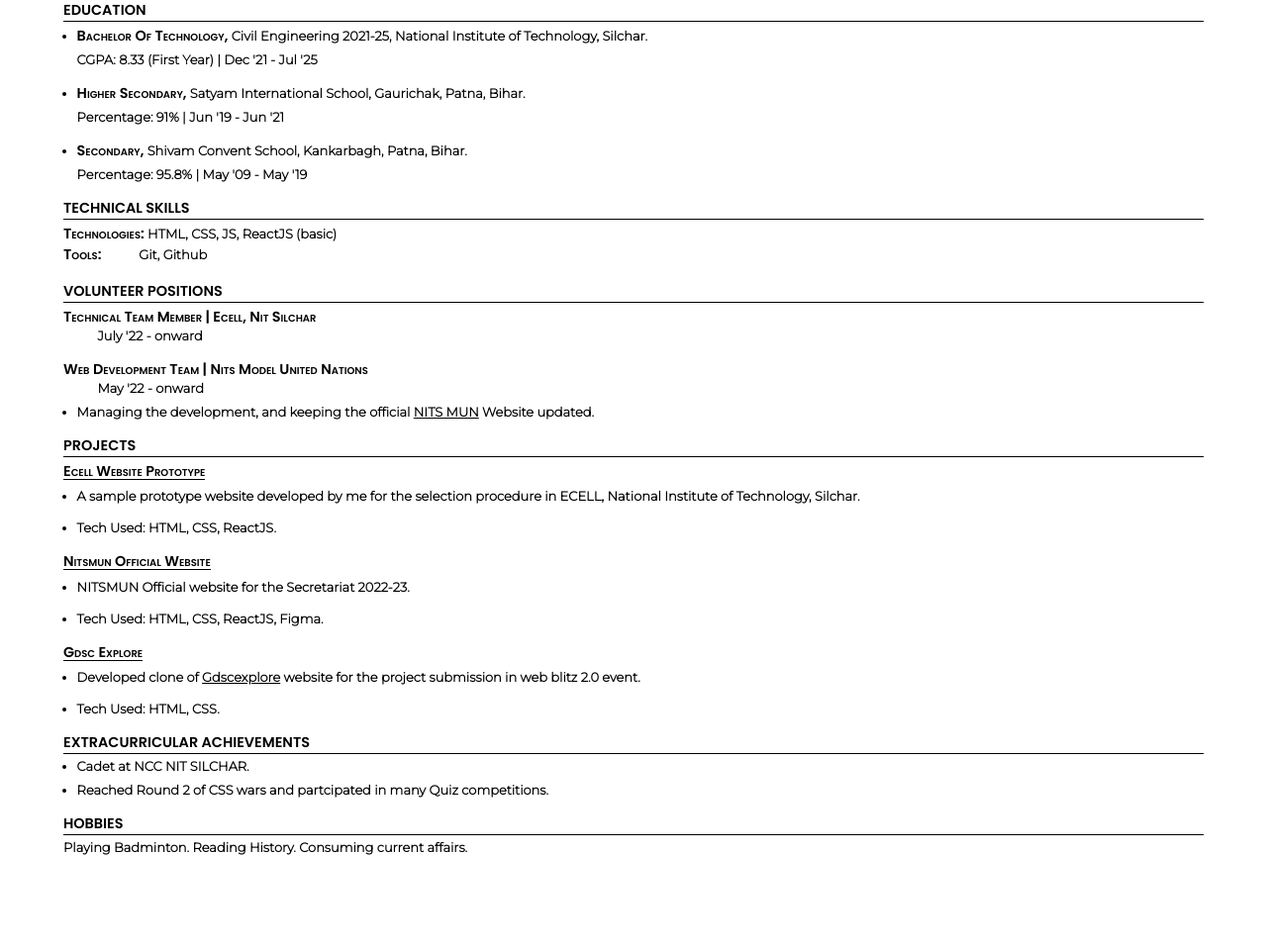
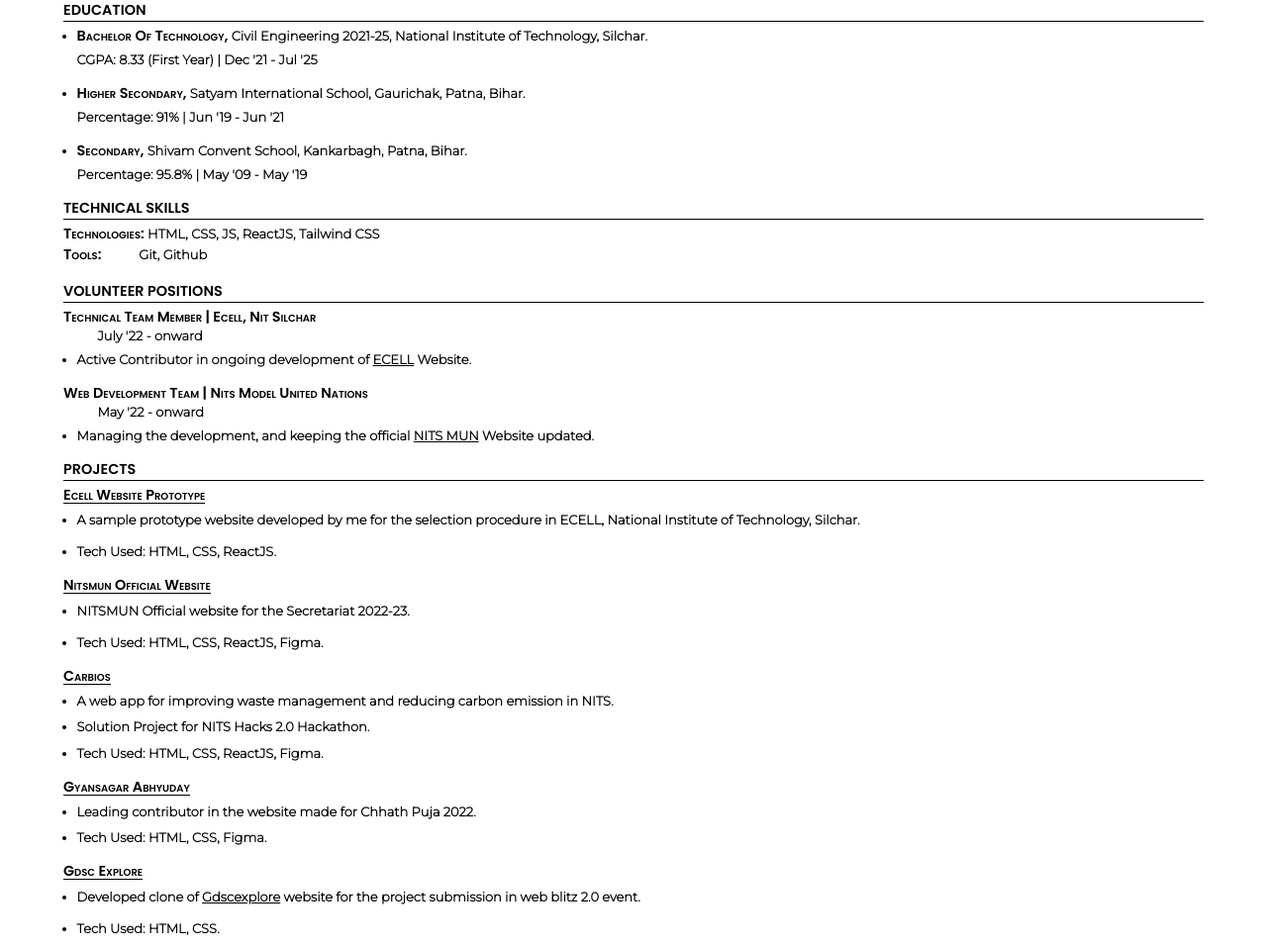
Before and after one commit to hereisadi/resume, a plain HTML site: page index.html in a window 1280 px wide. Shown: the part 108-1067 px from the top of the page at 99% size. Before the commit the page ends 972 px from the top, so only its background shows below. Drawn offline with Linux system fonts and the light colour scheme.

Commit message:
UPD:update the resume v1.0.1

```diff
--- a/index.css
+++ b/index.css
@@ -114,6 +114,9 @@ a{
     margin-top: .8vh;
 }
 
+.ikof{
+    margin-top: .8vw;
+}
 @media only screen and (max-width:660px){
     .title-cont h1{
         font-size: 1.4rem !important;
--- a/index.html
+++ b/index.html
@@ -45,8 +45,8 @@
             ><i class="fa fa-envelope"></i></a
         ></span>
         <span class="ph-sp"
-          ><a href="mailto:hereisadi@proton.me"
-            ><span class="det-sm">hereisadi@pm.me</span></a
+          ><a href="mailto:aditya21_ug@civil.nits.ac.in"
+            ><span class="det-sm">aditya21_ug@civil.nits.ac.in</span></a
           ></span
         >
       </div>
@@ -109,7 +109,8 @@
     </div>
 
     <div class="education-details">
-      <span class="high-sec">Technologies:</span> HTML, CSS, JS, ReactJS (basic)
+      <span class="high-sec">Technologies:</span> HTML, CSS, JS, ReactJS,
+      Tailwind CSS
       <br />
       <span class="high-sec">Tools:</span>
       <span class="tools-skill">Git, Github</span>
@@ -122,7 +123,18 @@
     <div class="education-details">
       <span class="high-sec">Technical Team Member | Ecell, Nit Silchar</span>
       <br />
-      <div class="tools-skill">July '22 - onward</div>
+      <div class="tools-skill web-nits">July '22 - onward</div>
+      <ul class="ul-edu">
+        <li>
+          Active Contributor in ongoing development of
+          <a
+            href="https://github.com/E-cell-NITS/e-cell-website-22"
+            target="_blank"
+            ><span class="nitsmun">ECELL</span></a
+          >
+          Website.
+        </li>
+      </ul>
       <br />
 
       <span class="high-sec"
@@ -132,7 +144,7 @@
       <ul class="ul-edu">
         <li>
           Managing the development, and keeping the official
-          <a href="https://nitsmun.vercel.app/" target="_blank"
+          <a href="https://nitsmun.in/" target="_blank"
             ><span class="nitsmun">NITS MUN</span></a
           >
           Website updated.
@@ -160,7 +172,7 @@
 
       <br />
       <div class="project-details">
-        <a href="https://nitsmun.vercel.app/" target="_blank"
+        <a href="https://nitsmun.in/" target="_blank"
           ><span class="high-sec">Nitsmun Official Website</span></a
         >
       </div>
@@ -173,6 +185,32 @@
       </ul>
 
       <br />
+      <div class="project-details">
+        <a href="https://github.com/hereisadi/carbios" target="_blank"
+          ><span class="high-sec">Carbios</span></a
+        >
+      </div>
+      <ul class="ul-edu">
+        <li class="ecell-li ">
+          A web app for improving waste management and reducing carbon emission
+          in NITS.
+        </li>
+        <li class="ecell-li ikof">Solution Project for NITS Hacks 2.0 Hackathon.</li>
+        <li class="ecell-li ikof">Tech Used: HTML, CSS, ReactJS, Figma.</li>
+      </ul>
+
+      <br />
+      <div class="project-details">
+        <a href="https://github.com/phenyloder/Gyansagar-Abhyuday" target="_blank"
+          ><span class="high-sec">Gyansagar Abhyuday</span></a
+        >
+      </div>
+      <ul class="ul-edu">
+        <li class="ecell-li ">
+          Leading contributor in the website made for Chhath Puja 2022.
+        </li>
+        <li class="ecell-li ikof">Tech Used: HTML, CSS, Figma.</li>
+      </ul><br>
       <div class="project-details">
         <a
           href="https://github.com/hereisadi/GDSC-web-blitz-2.0-project"
```
